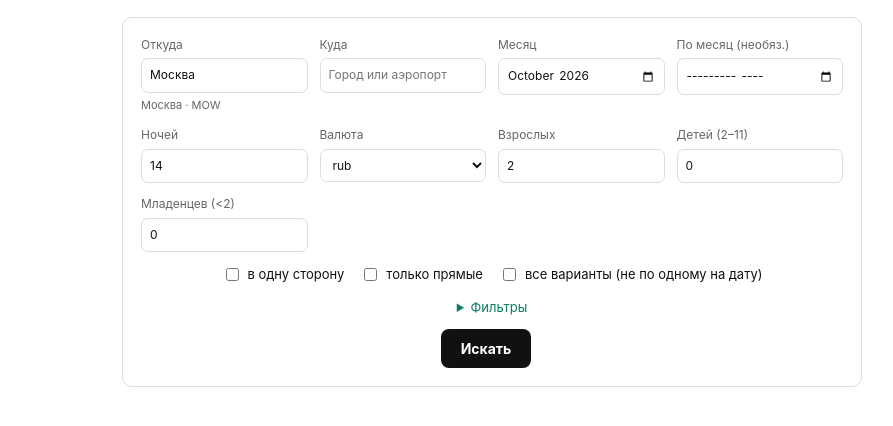
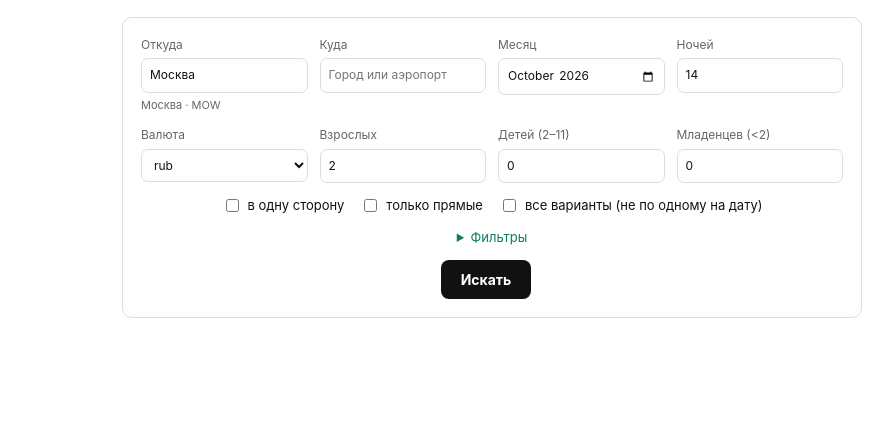
Before and after one commit to mangobayyy/biletoved, a plain HTML site: page public/search.html in a window 1280 px wide. Shown: the part 116-542 px from the top of the page, without its empty margins (148-1041 px from the left). Drawn offline with Linux system fonts and the light colour scheme.

Commit message:
Remove month-range (through) field from search form
Co-Authored-By: Claude Sonnet 5 <noreply@anthropic.com>

```diff
--- a/public/search.html
+++ b/public/search.html
@@ -77,7 +77,6 @@
       <span class="hint" id="toHint"></span>
     </label>
     <label>Месяц<input name="month" type="month" required></label>
-    <label>По месяц (необяз.)<input name="through" type="month"></label>
     <label>Ночей<input name="nights" type="number" min="1" max="60" value="14"></label>
     <label>Валюта
       <select name="currency"><option selected>rub</option><option>usd</option><option>eur</option></select>
```
